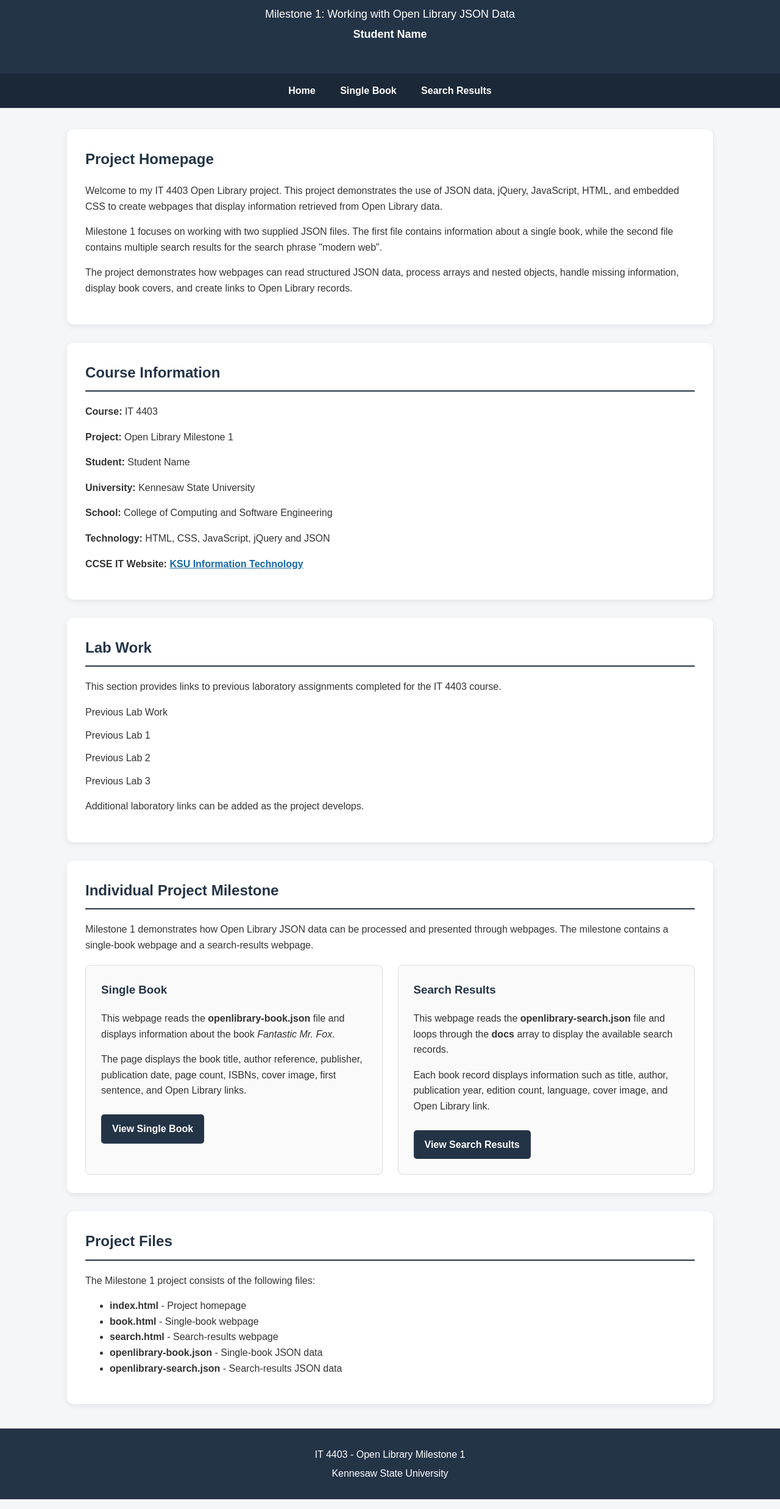
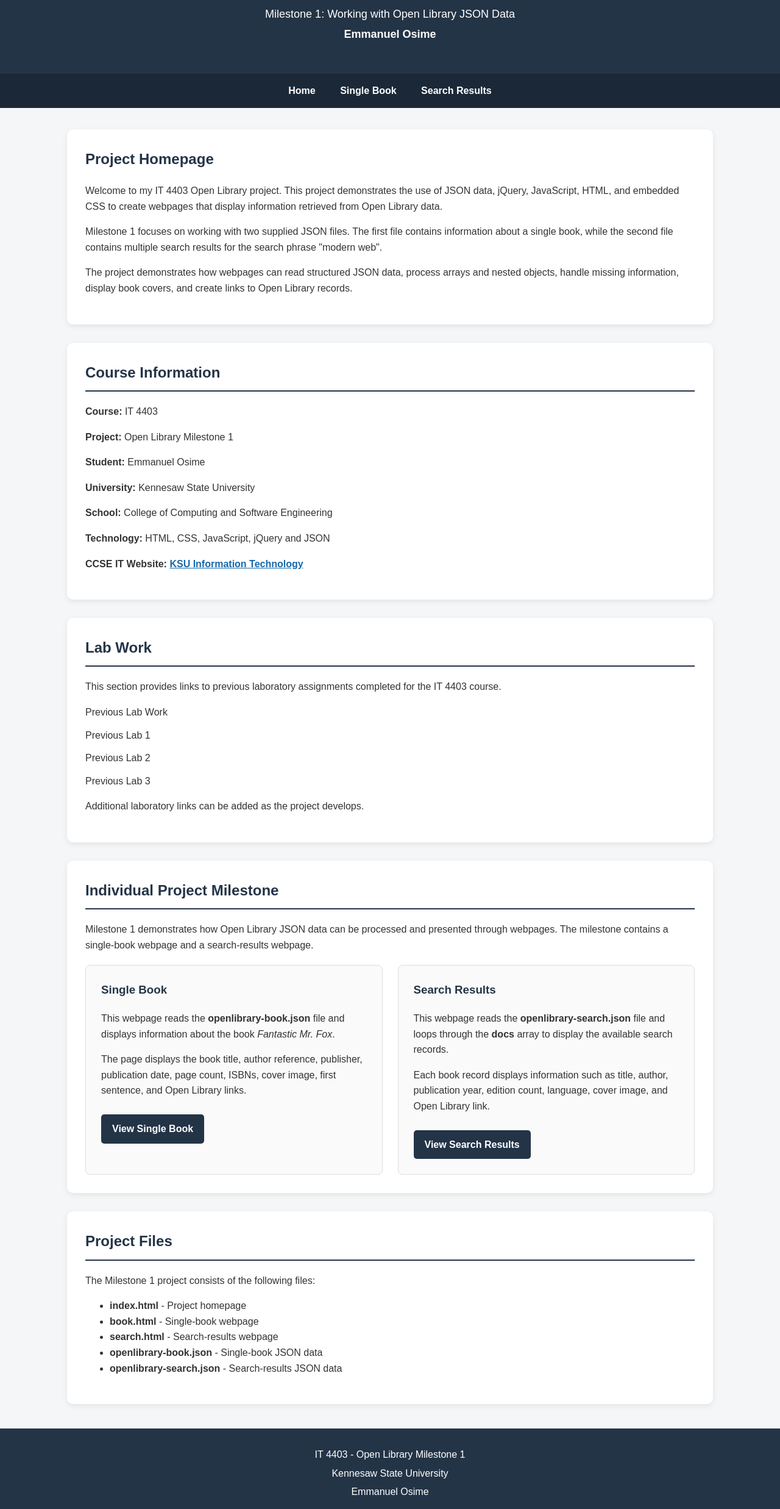
Before and after one commit to jos380/IT4403-Milestone1-OpenLibrary, a plain HTML site: page index.html in a window 1280 px wide. Shown: the part 106-2580 px from the top of the page at 61% size. Drawn offline with Linux system fonts and the light colour scheme.

```diff
--- a/index.html
+++ b/index.html
@@ -1,5 +1,6 @@
 <!DOCTYPE html>
 <html lang="en">
+
 <head>
     <meta charset="UTF-8">
     <meta name="viewport" content="width=device-width, initial-scale=1.0">
@@ -7,6 +8,7 @@
     <title>IT 4403 - Open Library Milestone 1</title>
 
     <style>
+
         * {
             box-sizing: border-box;
         }
@@ -175,8 +177,11 @@
             main {
                 padding: 0 12px;
             }
+
         }
+
     </style>
+
 </head>
 
 <body>
@@ -188,7 +193,7 @@
 
         <p>Milestone 1: Working with Open Library JSON Data</p>
 
-        <p><strong>Student Name</strong></p>
+        <p><strong>Emmanuel Osime</strong></p>
 
     </header>
 
@@ -251,7 +256,7 @@
             </p>
 
             <p>
-                <strong>Student:</strong> Student Name
+                <strong>Student:</strong> Emmanuel Osime
             </p>
 
             <p>
@@ -268,6 +273,7 @@
 
             <p>
                 <strong>CCSE IT Website:</strong>
+
                 <a
                     class="course-link"
                     href="https://ccse.kennesaw.edu/it/"
@@ -275,6 +281,7 @@
                     rel="noopener">
                     KSU Information Technology
                 </a>
+
             </p>
 
         </section>
@@ -347,9 +354,9 @@
 
                     <p>
                         The page displays the book title, author
-                        reference, publisher, publication date, page
-                        count, ISBNs, cover image, first sentence, and
-                        Open Library links.
+                        reference, publisher, publication date,
+                        page count, ISBNs, cover image, first sentence,
+                        and Open Library links.
                     </p>
 
                     <a
@@ -441,7 +448,12 @@
             Kennesaw State University
         </p>
 
+        <p>
+            Emmanuel Osime
+        </p>
+
     </footer>
 
 </body>
+
 </html>
```
